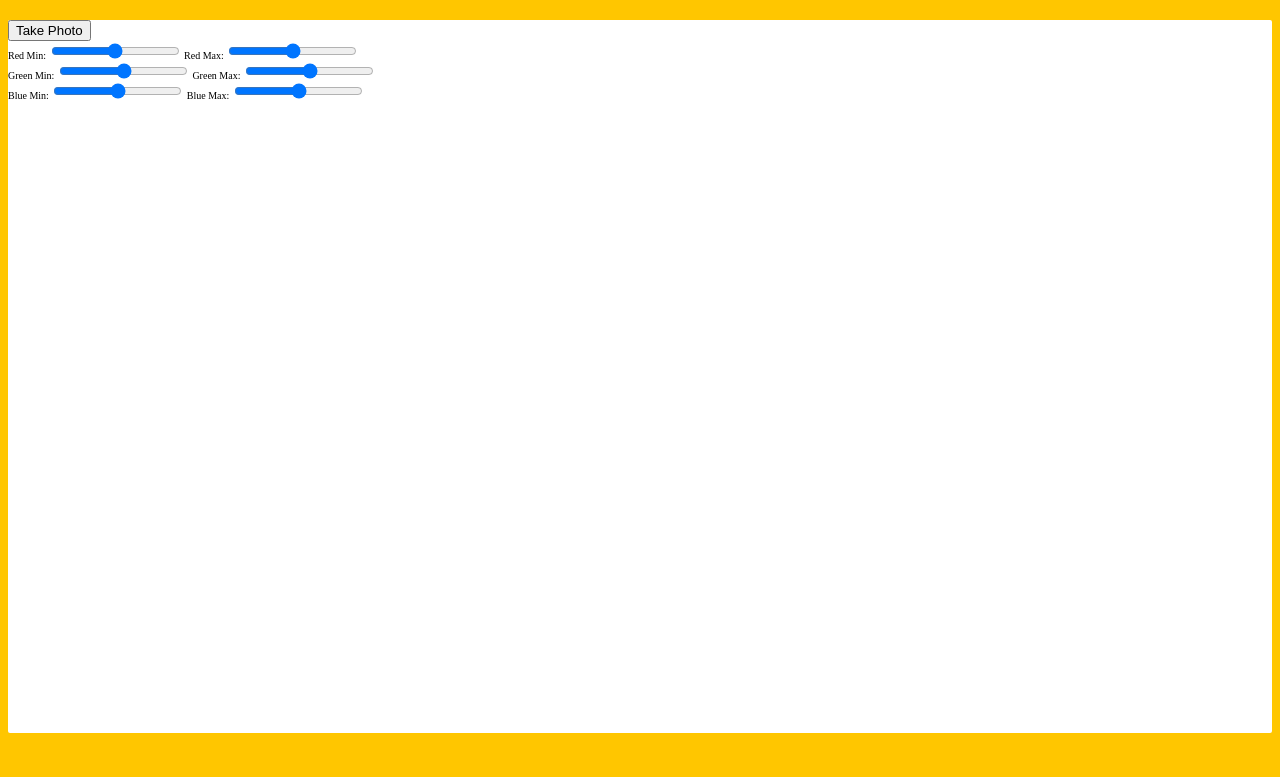
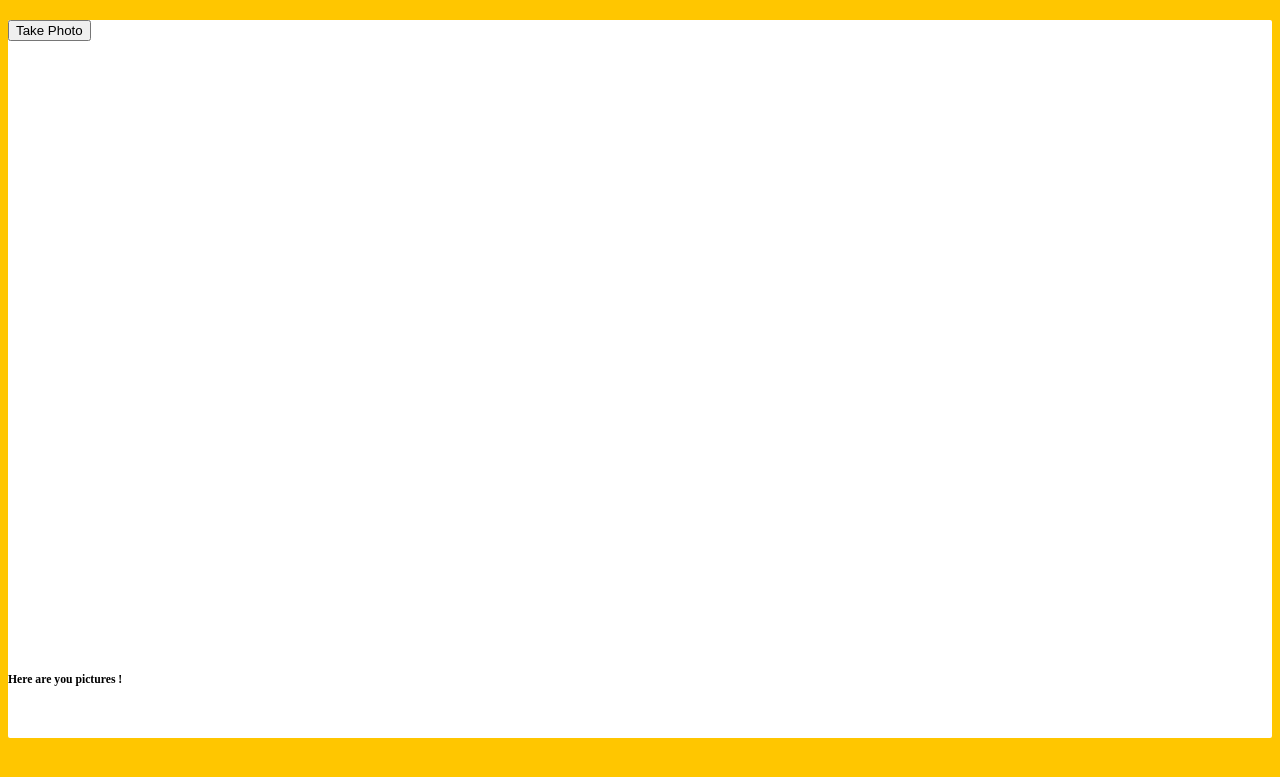
Before and after one commit to v-natalia/js-30, a Jekyll site: the page built from my_collections/_days/day19.html, in a window 1280 px wide. Shown: the top 777 px of the page. Built offline with Jekyll 4.4.1, drawn with Linux system fonts in a browser that asks for light colours; part of the change alters nothing that is shown.

Commit message:
minor changes in format

```diff
--- a/my_collections/_days/day19.html
+++ b/my_collections/_days/day19.html
@@ -15,7 +15,7 @@ description: Webcam fun
   <div class="photobooth">
     <div class="controls">
       <button onClick="takePhoto()">Take Photo</button>
-      <div class="rgb">
+<!--       <div class="rgb">
         <label for="rmin">Red Min:</label>
         <input type="range" min=0 max=255 name="rmin">
         <label for="rmax">Red Max:</label>
@@ -34,12 +34,13 @@ description: Webcam fun
         <input type="range" min=0 max=255 name="bmin">
         <label for="bmax">Blue Max:</label>
         <input type="range" min=0 max=255 name="bmax">
-      </div>
+      </div> -->
     </div>
 
     <canvas class="photo"></canvas>
+    <h3>Here are you pictures !</h3>
+    <div class="strip"></div>
     <video class="player"></video>
-    <div class="strip"></div>
   </div>
 
   <audio class="snap" src="https://wesbos.com/demos/photobooth/snap.mp3" hidden></audio>
--- a/my_collections/_days/day19scripts.js
+++ b/my_collections/_days/day19scripts.js
@@ -4,19 +4,18 @@ const context = canvas.getContext('2d');
 const strip = document.querySelector('.strip');
 const snap = document.querySelector('.snap');
 
-function getVideo () {
+function getVideo() {
   navigator.mediaDevices.getUserMedia({ video: true, audio: false })
-  .then(localMediaStream => {
-    // video.src = window.URL.createObjectURL(localMediaStream);
-    video.srcObject = localMediaStream;
-    video.play();
-  })
-  .catch(error => {
-    console.error(`error!`, error)
-  })
+    .then(localMediaStream => {
+      video.srcObject = localMediaStream;
+      video.play();
+    })
+    .catch(error => {
+      console.error(`OH NO!!!`, error);
+    });
 }
 
-function paintToCanvas () {
+function paintToCanvas() {
   const width = video.videoWidth;
   const height = video.videoHeight;
   canvas.width = width;
@@ -24,31 +23,38 @@ function paintToCanvas () {
 
   return setInterval(() => {
     context.drawImage(video, 0, 0, width, height);
+
     let pixels = context.getImageData(0, 0, width, height);
+
     // pixels = redEffect(pixels);
+
     pixels = rgbSplit(pixels);
     context.globalAlpha = 0.8;
+
     // pixels = greenScreen(pixels);
-    context.putImageDate(pixels, 0, 0);
-  },16);
+
+    context.putImageData(pixels, 0, 0);
+  }, 16);
 }
 
 function takePhoto() {
+
   snap.currentTime = 0;
   snap.play();
+
 
   const data = canvas.toDataURL('image/jpeg');
   const link = document.createElement('a');
   link.href = data;
   link.setAttribute('download', 'handsome');
-  link.innerHTML = `<img src="${data}" alt="Handsome person" />`
+  link.innerHTML = `<img src="${data}" alt="Handsome person" />`;
   strip.insertBefore(link, strip.firstChild);
 }
 
 function redEffect(pixels) {
-  for(let i = 0; i < pixels.data.length; i+=4) {
-    pixels.data[i + 0] = pixels.data[i + 0] + 200; // Red
-    pixels.data[i + 1] = pixels.data[i + 1] - 50; // Green
+  for (let i = 0; i < pixels.data.length; i+=4) {
+    pixels.data[i + 0] = pixels.data[i + 0] + 200; // RED
+    pixels.data[i + 1] = pixels.data[i + 1] - 50; // GREEN
     pixels.data[i + 2] = pixels.data[i + 2] * 0.5; // Blue
   }
   return pixels;
@@ -56,9 +62,9 @@ function redEffect(pixels) {
 
 function rgbSplit(pixels) {
   for (let i = 0; i < pixels.data.length; i+=4) {
-    pixels.data[i - 150] = pixels.data[i + 0]; // Red
-    pixels.data[i + 450] = pixels.data[i + 1]; // Green
-    pixels.data[i - 500] = pixels.data[i + 2]; // Blue
+    pixels.data[i - 150] = pixels.data[i + 0]; // RED
+    pixels.data[i + 500] = pixels.data[i + 1]; // GREEN
+    pixels.data[i - 550] = pixels.data[i + 2]; // Blue
   }
   return pixels;
 }
@@ -82,7 +88,6 @@ function greenScreen(pixels) {
       && red <= levels.rmax
       && green <= levels.gmax
       && blue <= levels.bmax) {
-      // take it out!
       pixels.data[i + 3] = 0;
     }
   }
```
